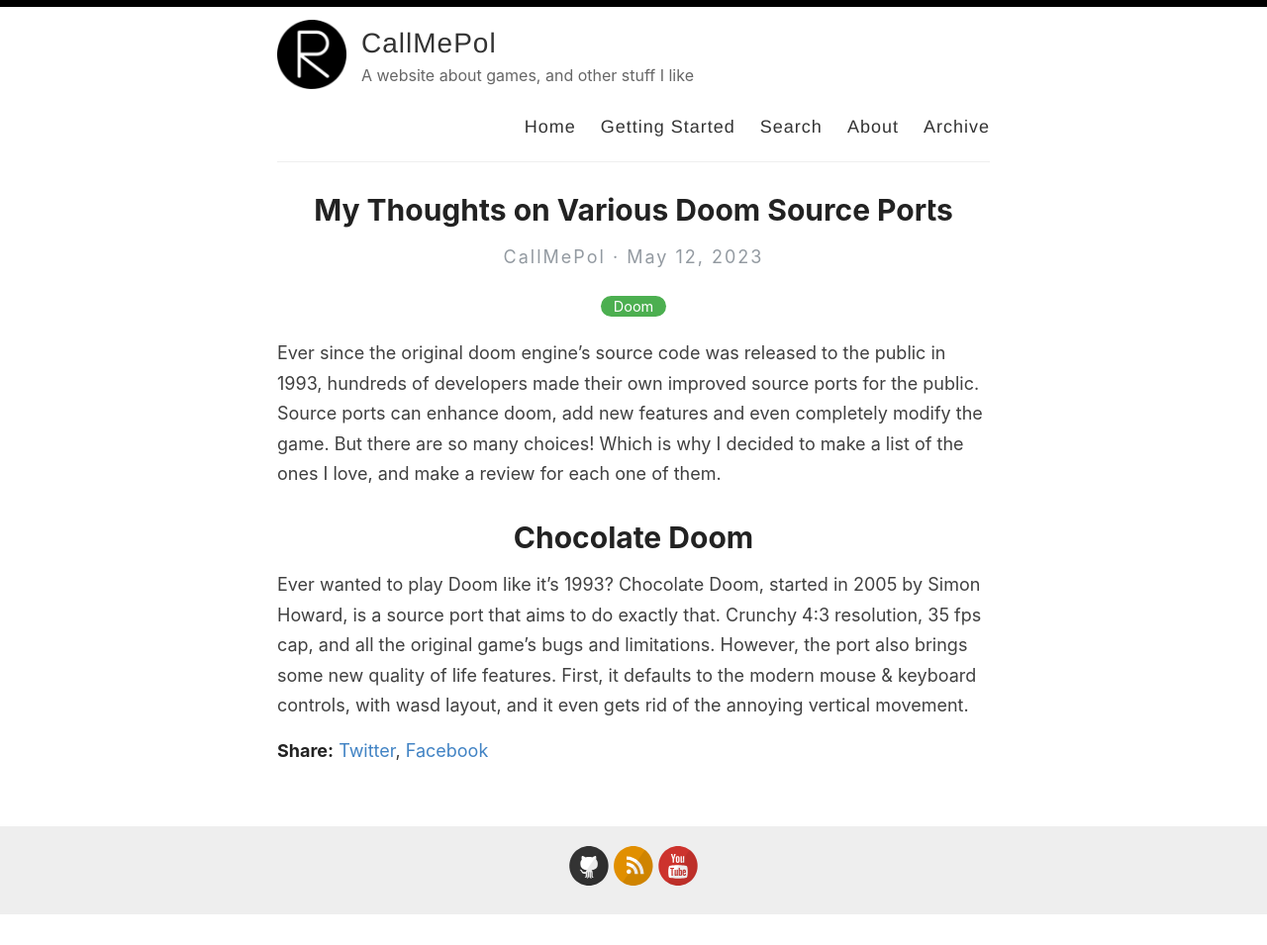
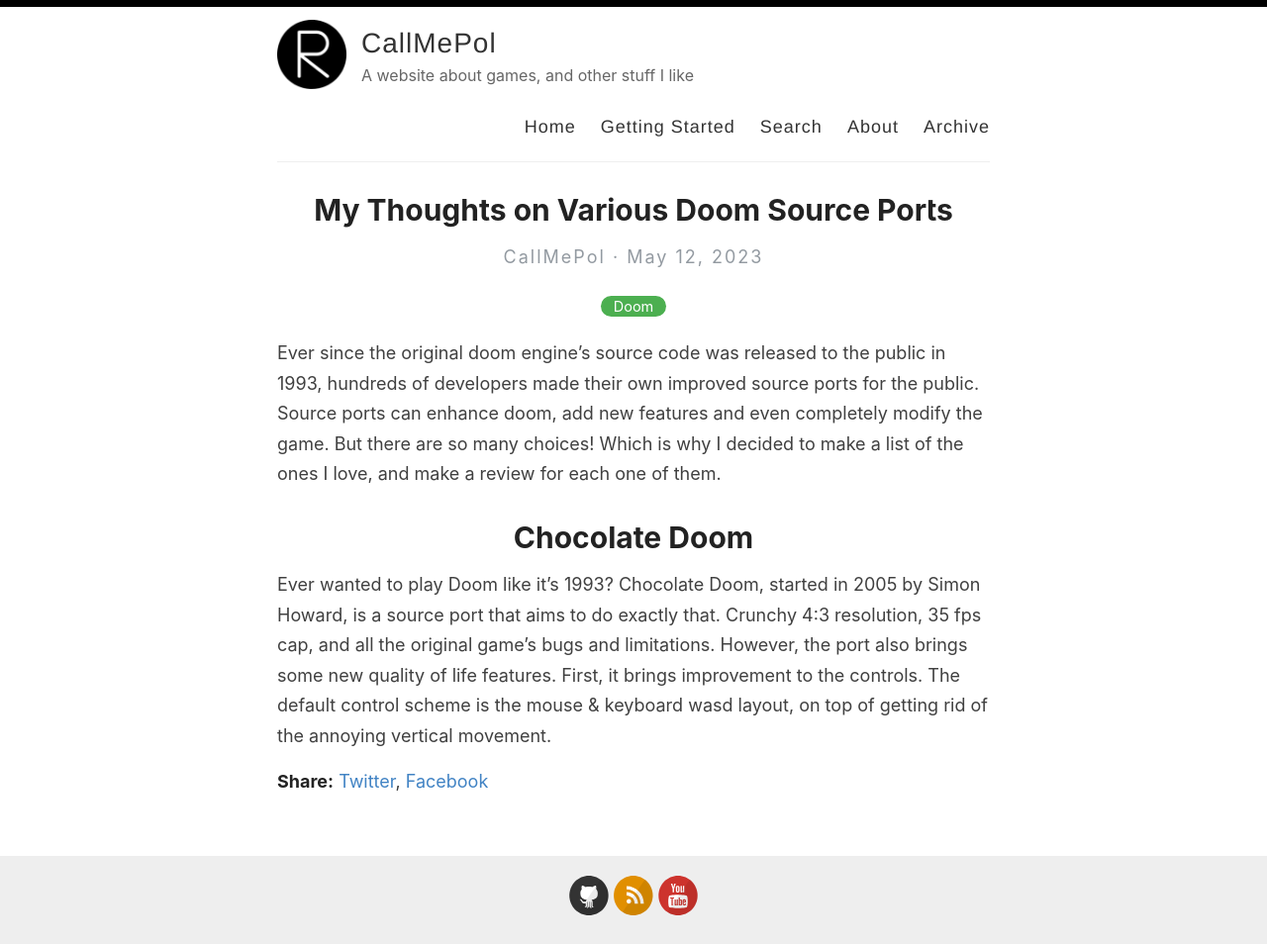
Before and after one commit to poleve540/CallMePol, a Jekyll site: the page built from _posts/2023-05-12-sourceport-review.md, in a window 1280 px wide. Shown: the whole page at 99% size. Built offline with Jekyll 4.4.1, drawn with Linux system fonts in a browser that asks for light colours; before the commit the page ends 924 px from its top, so only the background shows below that.

Commit message:
_posts/2023-05-12-sourceport-review.md updated from https://stackedit.io/

```diff
--- a/_posts/2023-05-12-sourceport-review.md
+++ b/_posts/2023-05-12-sourceport-review.md
@@ -6,10 +6,10 @@
 Ever since the original doom engine's source code was released to the public in 1993, hundreds of developers made their own improved source ports for the public. Source ports can enhance doom, add new features and even completely modify the game. But there are so many choices! Which is why I decided to make a list of the ones I love, and make a review for each one of them.
 
 # Chocolate Doom
-Ever wanted to play Doom like it's 1993? Chocolate Doom, started in 2005 by Simon Howard, is a source port that aims to do exactly that. Crunchy 4:3 resolution, 35 fps cap, and all the original game's bugs and limitations. However, the port also brings some new quality of life features. First, it defaults to the modern mouse & keyboard controls, with wasd layout, and it even gets rid of the annoying vertical movement.
+Ever wanted to play Doom like it's 1993? Chocolate Doom, started in 2005 by Simon Howard, is a source port that aims to do exactly that. Crunchy 4:3 resolution, 35 fps cap, and all the original game's bugs and limitations. However, the port also brings some new quality of life features. First, it brings improvement to the controls. The default control scheme is the mouse & keyboard wasd layout, on top of getting rid of the annoying vertical movement.
 <!--stackedit_data:
-eyJoaXN0b3J5IjpbODU2MTkzMDgyLC0xMjQ2MzMzMzYzLDE3Mj
-c1NjQzODksLTM5NjAzNzAyNCw4NzM2OTAyMzgsLTE0MTk5NzM1
-MDIsMjA1NzE5NTYwLC05Mjc5Mjg2ODIsMTk1MTY1MzQ4Miw5NT
-Q0NDA5NzBdfQ==
+eyJoaXN0b3J5IjpbMTY0NTU0NzU3Myw4NTYxOTMwODIsLTEyND
+YzMzMzNjMsMTcyNzU2NDM4OSwtMzk2MDM3MDI0LDg3MzY5MDIz
+OCwtMTQxOTk3MzUwMiwyMDU3MTk1NjAsLTkyNzkyODY4MiwxOT
+UxNjUzNDgyLDk1NDQ0MDk3MF19
 -->
```
